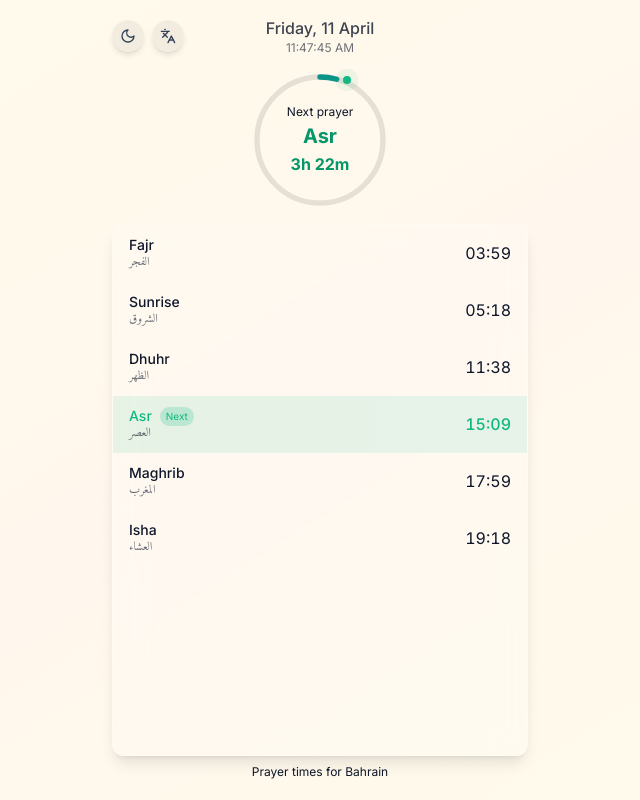
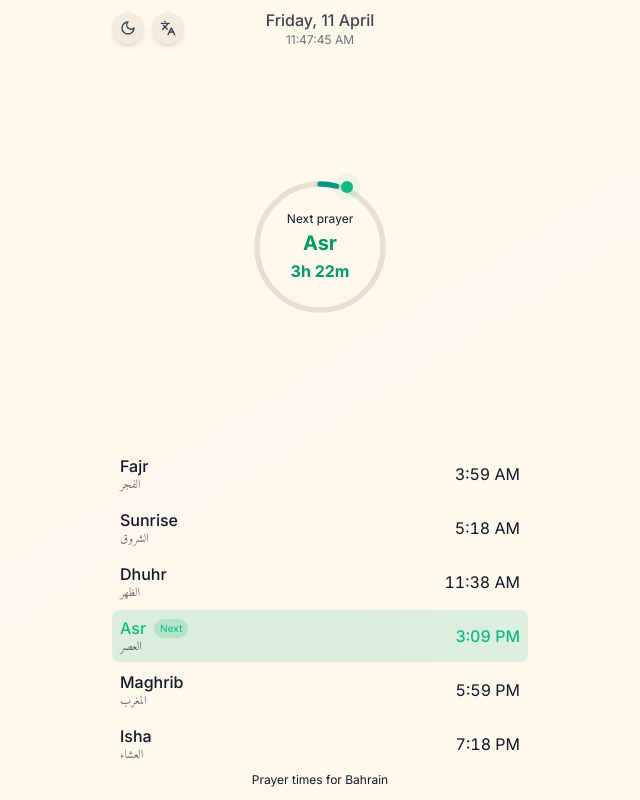
Before and after one commit to yazinsai/pray.bh, a Next.js app: page / in a window 1280 px wide. Shown: the whole page, without its empty margins (320-960 px from the left). Built offline with nearby package versions, Linux system fonts and the light colour scheme.

Commit message:
better design

```diff
--- a/app/page.tsx
+++ b/app/page.tsx
@@ -61,6 +61,14 @@ export default function Home() {
 
   const toggleLanguage = () => {
     setLanguage(language === "en" ? "ar" : "en")
+  }
+
+  // Convert 24-hour format to AM/PM
+  const formatToAmPm = (timeStr: string) => {
+    const [hours, minutes] = timeStr.split(":").map(Number)
+    const period = hours >= 12 ? "PM" : "AM"
+    const formattedHours = hours % 12 || 12
+    return `${formattedHours}:${minutes.toString().padStart(2, "0")} ${period}`
   }
 
   // Determine which prayer is next and calculate progress
@@ -192,9 +200,9 @@ export default function Home() {
     >
       <BackgroundGradient isDarkMode={isDarkMode} />
 
-      <div className="container max-w-md mx-auto px-4 py-4 flex-1 flex flex-col">
+      <div className="container max-w-md mx-auto px-4 py-2 flex-1 flex flex-col h-screen overflow-hidden">
         {/* Top controls and date */}
-        <div className="flex justify-between items-center mb-2">
+        <div className="flex justify-between items-center mb-1">
           <div className="flex gap-2">
             <motion.button
               whileHover={{ scale: 1.05 }}
@@ -240,12 +248,12 @@ export default function Home() {
           <div className="w-[72px]"></div>
         </div>
 
-        {/* Time ring */}
+        {/* Time ring - now takes remaining space */}
         <motion.div
           initial={{ opacity: 0, y: 10 }}
           animate={{ opacity: 1, y: 0 }}
           transition={{ duration: 0.6, delay: 0.1 }}
-          className="mt-1 mb-3"
+          className="flex-1 flex items-center justify-center min-h-0 my-2"
         >
           <TimeRing
             progress={progress}
@@ -262,22 +270,24 @@ export default function Home() {
           variants={container}
           initial="hidden"
           animate="show"
-          className="rounded-xl overflow-hidden bg-white/20 backdrop-blur-lg shadow-lg border border-white/20 flex-1"
+          className="mt-1"
         >
           {Object.entries(prayerTimes).map(([prayer, time], index) => (
             <motion.div
               key={prayer}
               variants={item}
               className={cn(
-                "border-b border-white/10",
-                prayer === nextPrayer && "bg-gradient-to-r from-emerald-500/10 to-teal-500/10",
-                index === Object.entries(prayerTimes).length - 1 && "border-b-0",
+                "py-1.5 px-2 my-0.5 transition-all duration-300",
+                prayer === nextPrayer &&
+                  (isDarkMode
+                    ? "bg-gradient-to-r from-emerald-500/15 to-teal-500/15 rounded-lg backdrop-blur-sm"
+                    : "bg-gradient-to-r from-emerald-500/15 to-teal-500/15 rounded-lg backdrop-blur-sm")
               )}
             >
-              <div className="flex justify-between items-center px-4 py-2.5">
+              <div className="flex justify-between items-center">
                 <div className="flex flex-col">
                   <div className="flex items-center gap-2">
-                    <span className={cn("font-medium text-sm", prayer === nextPrayer ? "text-emerald-500" : "")}>
+                    <span className={cn("font-medium", prayer === nextPrayer ? "text-emerald-500" : "")}>
                       {language === "en" ? PRAYER_NAMES_EN[prayer] : PRAYER_NAMES_AR[prayer]}
                     </span>
                     {prayer === nextPrayer && (
@@ -300,7 +310,7 @@ export default function Home() {
                 <div
                   className={cn("text-base tabular-nums", prayer === nextPrayer ? "text-emerald-500 font-medium" : "")}
                 >
-                  {time.substring(0, 5)}
+                  {formatToAmPm(time)}
                 </div>
               </div>
             </motion.div>
@@ -311,7 +321,7 @@ export default function Home() {
           initial={{ opacity: 0 }}
           animate={{ opacity: 1 }}
           transition={{ delay: 0.8 }}
-          className="mt-2 text-center text-xs opacity-60 pb-1"
+          className="text-center text-xs opacity-60 pb-1"
         >
           {language === "en" ? "Prayer times for Bahrain" : "أوقات الصلاة في البحرين"}
         </motion.div>
--- a/components/time-ring.tsx
+++ b/components/time-ring.tsx
@@ -92,10 +92,15 @@ export function TimeRing({ progress, currentPrayer, nextPrayer, timeUntil, isDar
             top: 80 + 70 * Math.sin(2 * Math.PI * progress - Math.PI / 2),
             left: 80 + 70 * Math.cos(2 * Math.PI * progress - Math.PI / 2),
             transform: "translate(-50%, -50%)",
+            width: "12px",
+            height: "12px",
+            display: "flex",
+            alignItems: "center",
+            justifyContent: "center",
           }}
         >
           <motion.div
-            className="w-2 h-2 bg-emerald-500 rounded-full"
+            className="w-3 h-3 bg-emerald-500 rounded-full"
             animate={{
               boxShadow: ["0 0 0 0 rgba(16, 185, 129, 0.7)", "0 0 0 8px rgba(16, 185, 129, 0)"],
             }}
```
